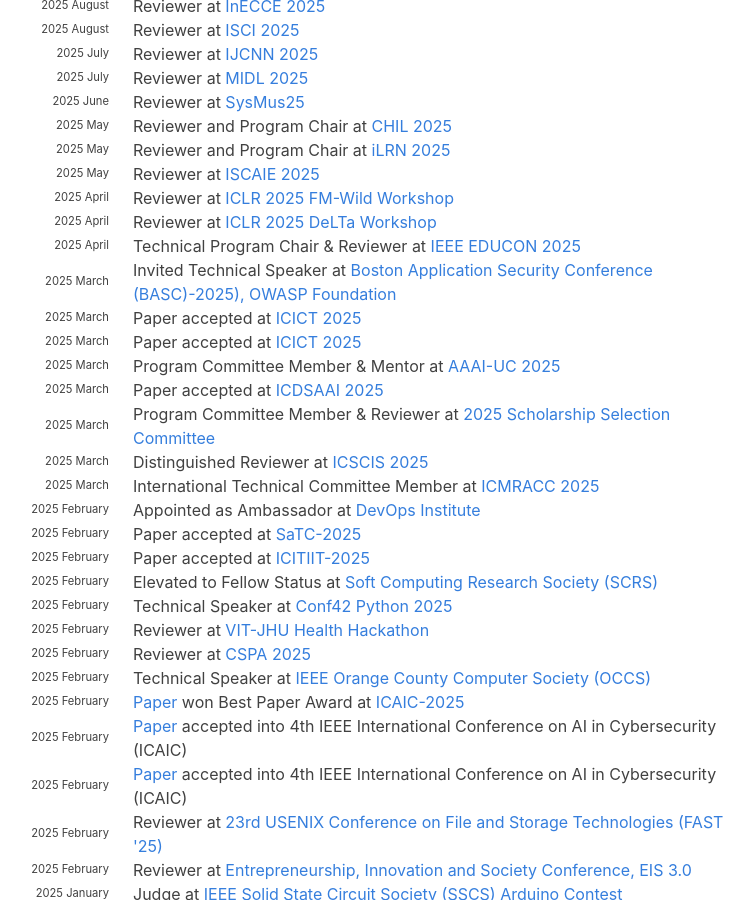
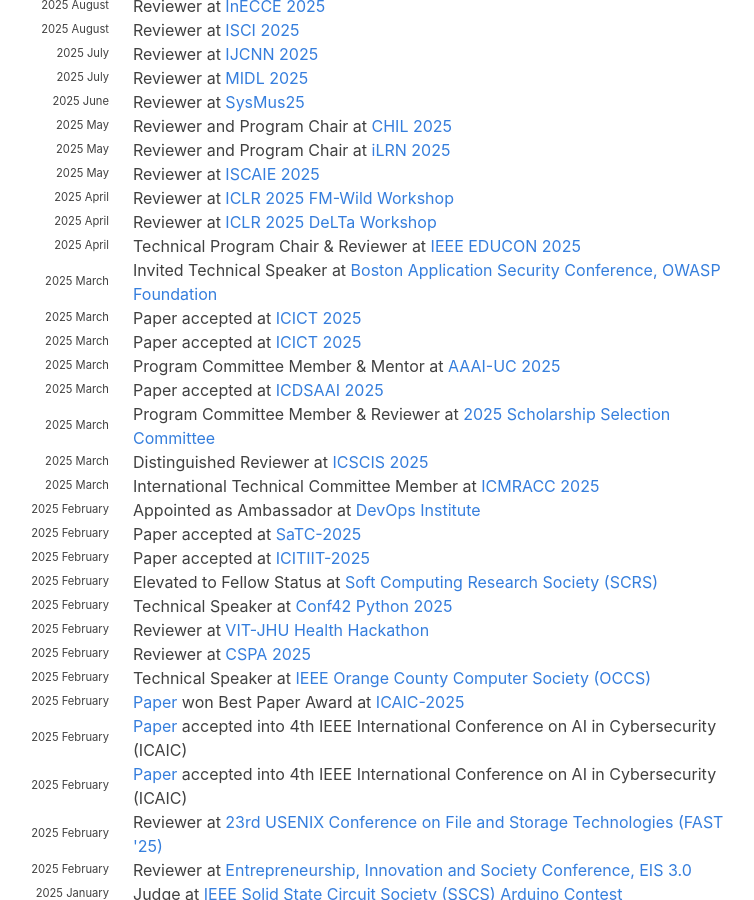
Before and after one commit to hariharanragothaman/hariharanragothaman.github.io, a Jekyll site: the page built from index.md, in a window 1280 px wide and 900 px high, scrolled down 954 px. Shown: the whole window, without its empty margins (199-953 px from the left). Built offline with Jekyll 4.4.1, drawn with Linux system fonts in a browser that asks for light colours; nearby versions of some CDN libraries; some web fonts are replaced.

Commit message:
Polishes and Updates

```diff
--- a/_data/news.yaml
+++ b/_data/news.yaml
@@ -67,7 +67,7 @@
 #-------------------------------------------- March  ------------------------------------------------------------------------------------------------------------------------------------------------------
 - year: 2025
   year-extra: March
-  description: Invited Technical Speaker at <a href="https://basconf.org/">Boston Application Security Conference (BASC)-2025), OWASP Foundation</a>
+  description: Invited Technical Speaker at <a href="https://basconf.org/">Boston Application Security Conference, OWASP Foundation</a>
 
 - year: 2025
   year-extra: March
```
